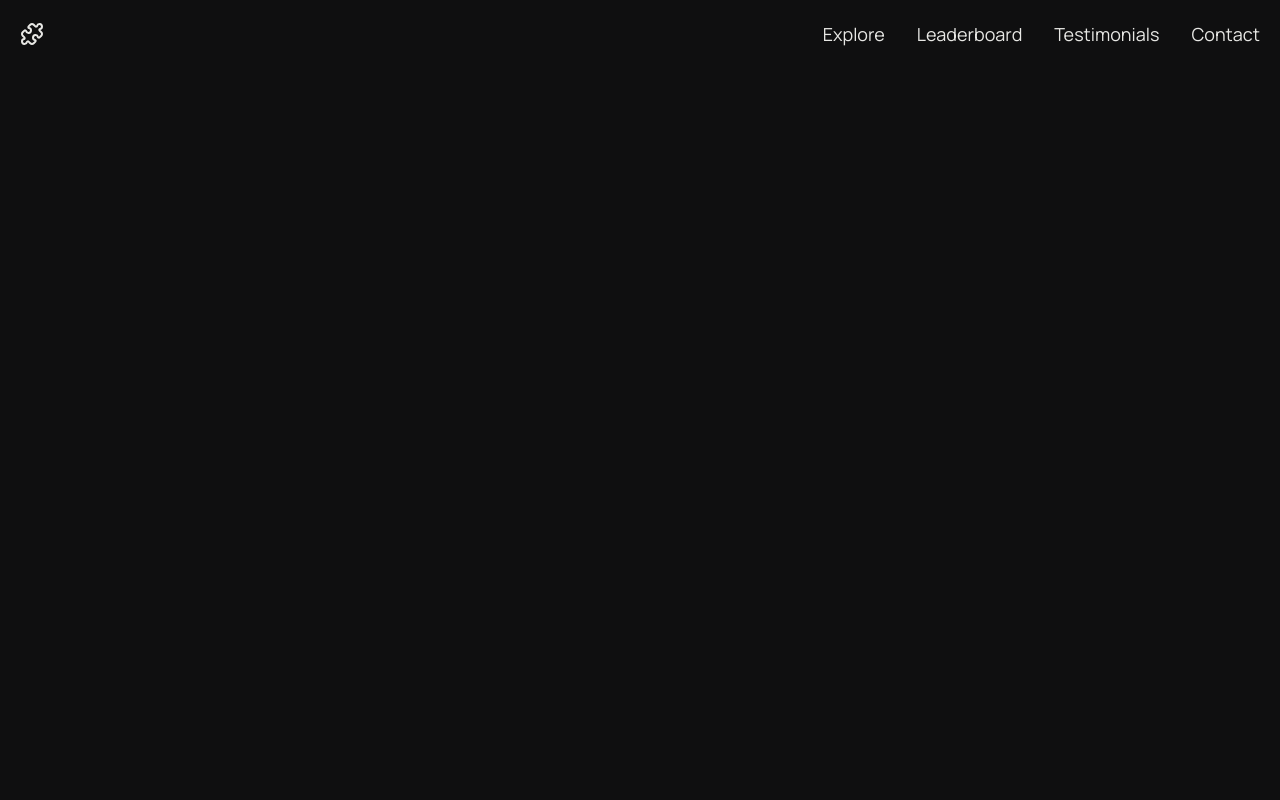
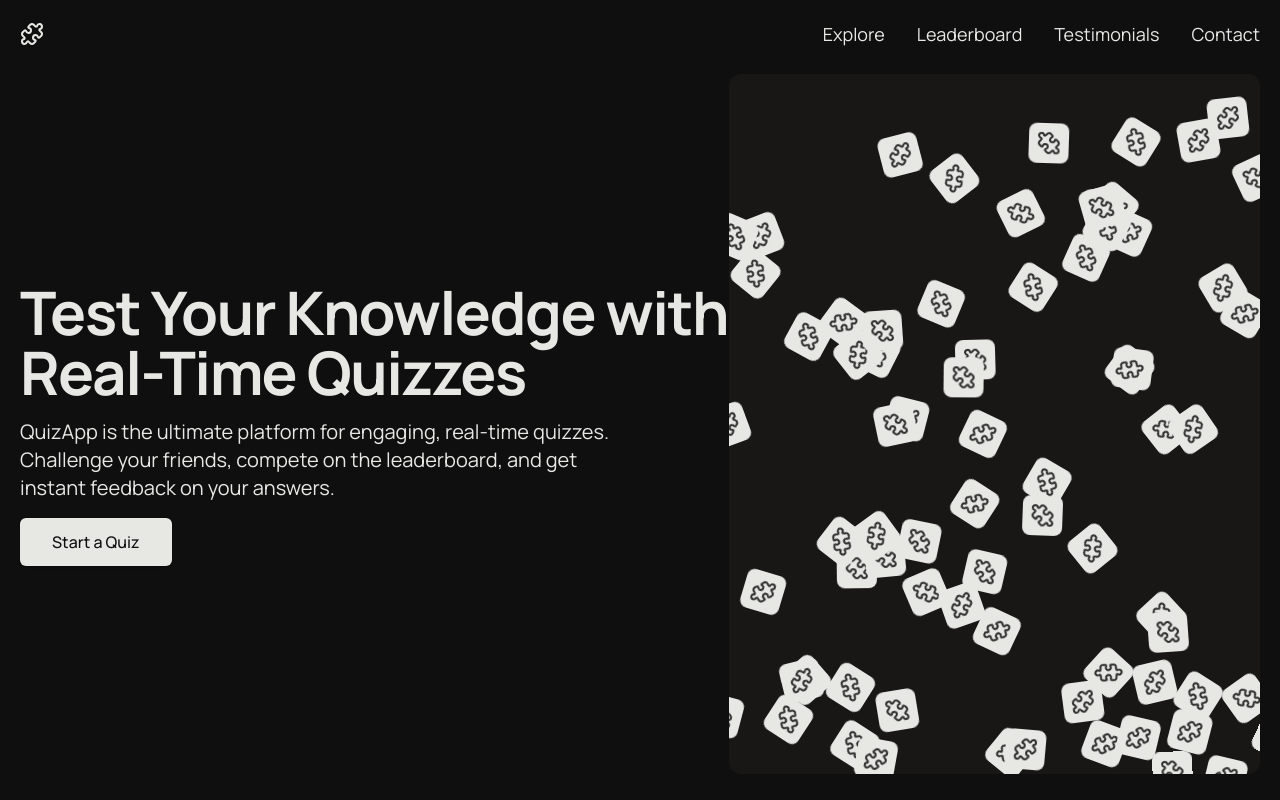
Before and after one commit to SwetanshuSingh/quiz-app, a Next.js app: page / in a window 1280 px wide. Built offline with nearby package versions, Linux system fonts and the light colour scheme.

Commit message:
[feat]: add hero section & puzzle box

```diff
--- a/src/app/page.tsx
+++ b/src/app/page.tsx
@@ -1,9 +1,33 @@
 import Navbar from "@/components/Navbar";
+import RandomPuzzleIcons from "@/components/PuzzleBox";
+import Link from "next/link";
 
 export default function Home() {
   return (
-    <main className="w-full min-h-screen p-5 bg-[#0F0F10] text-[#E7E7E4]">
-      <Navbar />
+    <main className="w-full px-5 bg-[#0F0F10] text-[#E7E7E4]">
+      <section className="w-full min-h-screen flex flex-col">
+        <Navbar />
+        <div className="flex justify-around items-center flex-1">
+          <div className="flex flex-col gap-4">
+            <h3 className="text-6xl font-bold tracking-tight text-wrap max-w-[800px]">
+              Test Your Knowledge with Real-Time Quizzes
+            </h3>
+            <p className="text-xl text-wrap max-w-[600px]">
+              QuizApp is the ultimate platform for engaging, real-time quizzes.
+              Challenge your friends, compete on the leaderboard, and get
+              instant feedback on your answers.
+            </p>
+            <Link
+              href="#"
+              className="w-fit bg-[#E7E7E4] text-[#0F0F10] inline-flex h-12 items-center justify-center rounded-md px-8 font-medium shadow transition-colors hover:bg-primary/90 focus-visible:outline-none focus-visible:ring-1 focus-visible:ring-ring disabled:pointer-events-none disabled:opacity-50"
+              prefetch={false}
+            >
+              Start a Quiz
+            </Link>
+          </div>
+          <RandomPuzzleIcons />
+        </div>
+      </section>
     </main>
   );
 }
--- a/src/components/Navbar.tsx
+++ b/src/components/Navbar.tsx
@@ -2,7 +2,7 @@
 
 const Navbar = () => {
   return (
-    <nav className="w-full flex justify-between items-center">
+    <nav className="w-full flex pt-5 justify-between items-center">
       <Puzzle className="w-6 h-6" />
       <div className="flex justify-center items-center gap-8 text-lg">
         <p className="cursor-pointer hover:underline hover:underline-offset-4">
--- /dev/null
+++ b/src/components/PuzzleBox.tsx
@@ -0,0 +1,81 @@
+"use client";
+import { useState, useEffect } from "react";
+import { Puzzle } from "lucide-react";
+
+type Icon = {
+  x: number;
+  y: number;
+  size: number;
+  rotation: number;
+  duration: number;
+  delay: number;
+};
+
+const RandomPuzzleIcons = () => {
+  const [icons, setIcons] = useState<Icon[]>([]);
+
+  useEffect(() => {
+    const generateIcons = () => {
+      const newIcons = [];
+      const numIcons = 80;
+
+      for (let i = 0; i < numIcons; i++) {
+        newIcons.push({
+          x: Math.random() * 100,
+          y: Math.random() * 100,
+          size: 24,
+          rotation: Math.random() * 360,
+          duration: Math.random() * 20 + 10,
+          delay: Math.random() * -30,
+        });
+      }
+
+      setIcons(newIcons);
+    };
+
+    generateIcons();
+  }, []);
+
+  return (
+    <div className="w-[600px] h-[700px] bg-[#181716] rounded-xl relative overflow-hidden">
+      {icons.map((icon, index) => (
+        <div
+          key={index}
+          className="absolute bg-[#E7E7E4] w-fit p-2 rounded-lg"
+          style={{
+            left: `${icon.x}%`,
+            top: `${icon.y}%`,
+            transform: `rotate(${icon.rotation}deg)`,
+            animation: `float-${index} ${icon.duration}s infinite linear`,
+            animationDelay: `${icon.delay}s`,
+          }}
+        >
+          <Puzzle size={icon.size} className="text-black opacity-80" />
+          <style jsx>{`
+            @keyframes float-${index} {
+              0% {
+                transform: translate(0, 0) rotate(${icon.rotation}deg);
+              }
+              25% {
+                transform: translate(50px, 50px)
+                  rotate(${icon.rotation + 90}deg);
+              }
+              50% {
+                transform: translate(0, 100px) rotate(${icon.rotation + 180}deg);
+              }
+              75% {
+                transform: translate(-50px, 50px)
+                  rotate(${icon.rotation + 270}deg);
+              }
+              100% {
+                transform: translate(0, 0) rotate(${icon.rotation + 360}deg);
+              }
+            }
+          `}</style>
+        </div>
+      ))}
+    </div>
+  );
+};
+
+export default RandomPuzzleIcons;
```
